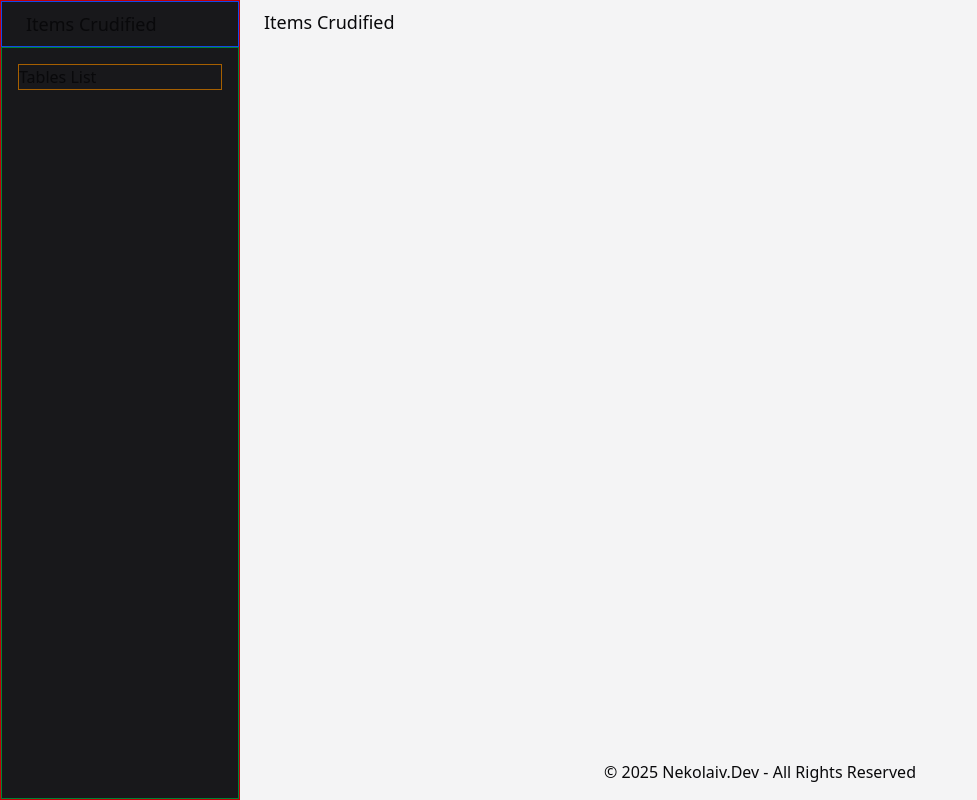
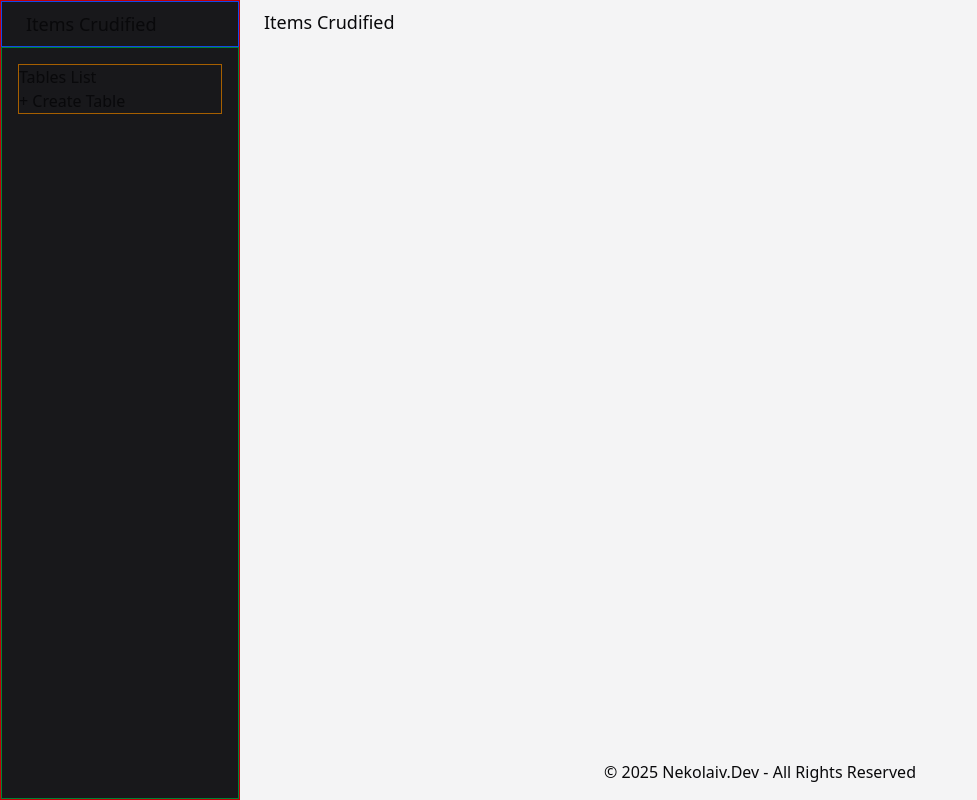
Before and after one commit to nekolaiv/items-crudified, a Django app: template inventory/templates/base.html in a window 1280 px wide. Shown: the whole page, without its empty margins (0-977 px from the left). Run offline with Django 5.2, Linux system fonts and the light colour scheme; the template is opened without the code that fills it, so the values that code supplies are empty; parts of the project's set-up code (start-up, migrations or seed data) failed here and were passed over.

Commit message:
update: add url to table lists

```diff
--- a/inventory/templates/base.html
+++ b/inventory/templates/base.html
@@ -38,19 +38,17 @@
                     <h6>Tables List</h6>
                     <ul>
                         {% for table in tables %}
-                        <!-- <li><a href="{% url 'table' table.id %}">{{ table.name }}</a></li> -->
                         <li>
-                            <a href="{% url 'table' table.id %}"
-                                ><button
-                                    class="w-20 cursor-pointer rounded-lg border border-zinc-800 p-px transition duration-300 hover:bg-zinc-900"
-                                >
-                                    {{table.name}}
-                                </button></a
+                            <a
+                                href="?table_id={{ table.id }}"
+                                class="{% if table.id == selected_table.id %}active{% endif %}"
                             >
+                                {{ table.name }}
+                            </a>
                         </li>
                         {% endfor %}
                     </ul>
-                    <!-- <a href="">+ Create Table</a> -->
+                    <a href="url 'table_create">+ Create Table</a>
                 </div>
             </div>
         </aside>
```
